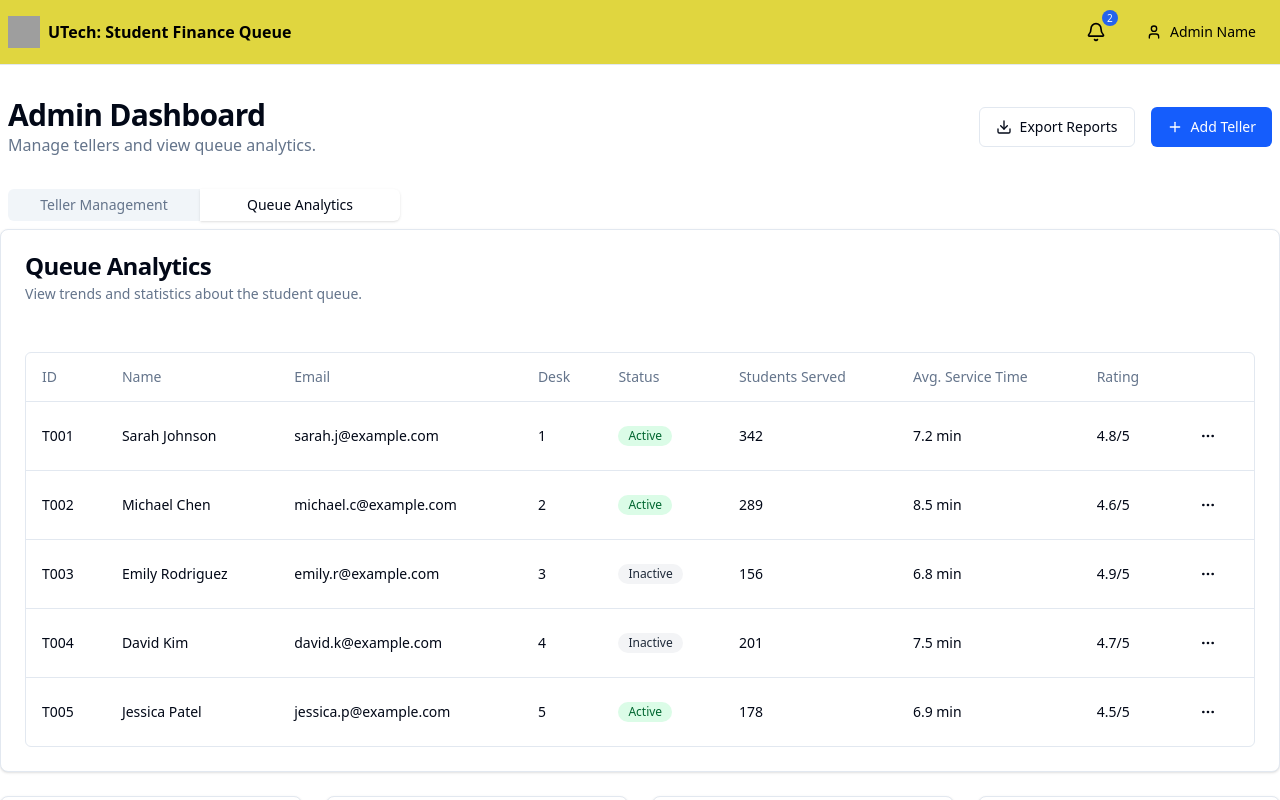
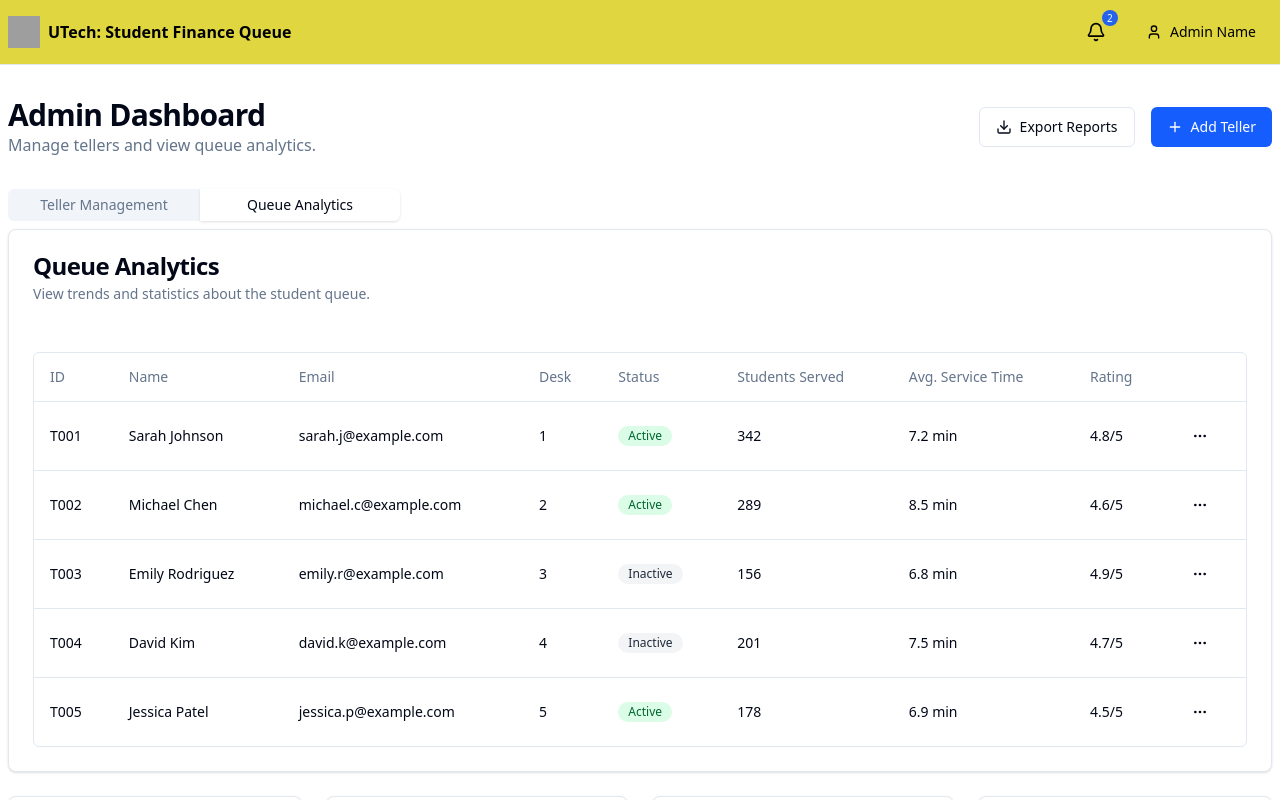
Before and after one commit to Skype876/Major-Project-TimeManagementSystem, a Vue app: page /admin in a window 1280 px wide. Both pictures are taken after a click on the button "Queue Analytics". Shown: the top 800 px of the page. Built offline with nearby package versions, Linux system fonts and the light colour scheme; grey boxes are pictures that could not be loaded.

Commit message:
UI update

```diff
--- a/src/views/AdminDashboard.vue
+++ b/src/views/AdminDashboard.vue
@@ -130,7 +130,7 @@
                         </div>
 
                         <div v-if="activeTab === 'analytics'" class="space-y-6">
-                            <div class="rounded-lg border bg-card text-card-foreground shadow-sm">
+                            <div class="rounded-lg border bg-card text-card-foreground shadow-sm ml-2 mr-2">
                                 <div class="flex flex-col space-y-1.5 p-6">
                                     <h3 class="text-2xl font-semibold leading-none tracking-tight">Queue Analytics</h3>
                                     <p class="text-sm text-muted-foreground">View trends and statistics about the
@@ -142,7 +142,7 @@
                             </div>
 
                             <div class="grid grid-cols-1 md:grid-cols-4 gap-6">
-                                <div class="rounded-lg border bg-card text-card-foreground shadow-sm">
+                                <div class="rounded-lg border bg-card text-card-foreground shadow-sm ml-2">
                                     <div class="flex flex-col space-y-1.5 p-6 pb-2">
                                         <h3 class="text-lg font-semibold leading-none tracking-tight">Today's Queue</h3>
                                     </div>
@@ -170,7 +170,7 @@
                                         <p class="text-sm text-muted-foreground">Monday & Wednesday</p>
                                     </div>
                                 </div>
-                                <div class="rounded-lg border bg-card text-card-foreground shadow-sm">
+                                <div class="rounded-lg border bg-card text-card-foreground shadow-sm mr-2">
                                     <div class="flex flex-col space-y-1.5 p-6 pb-2">
                                         <h3 class="text-lg font-semibold leading-none tracking-tight">Top Issue</h3>
                                     </div>
```
